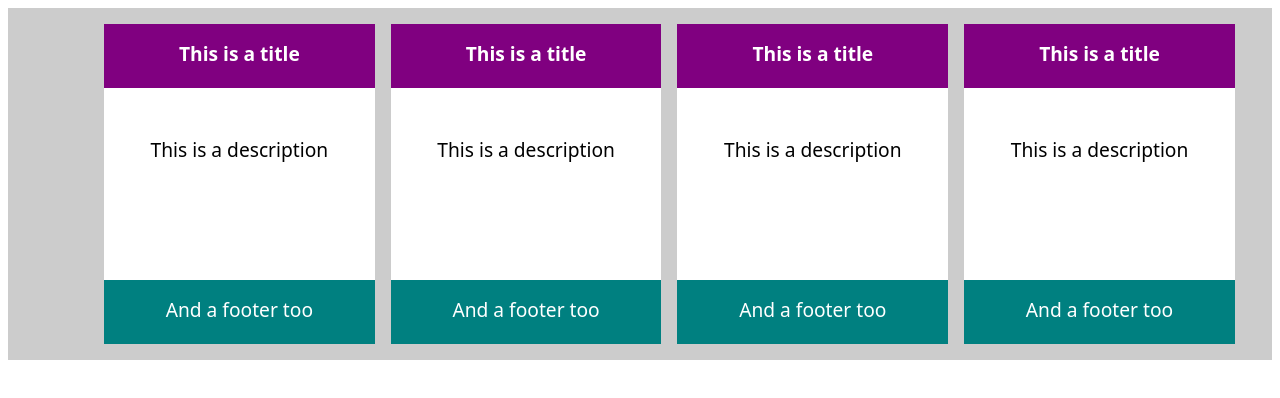
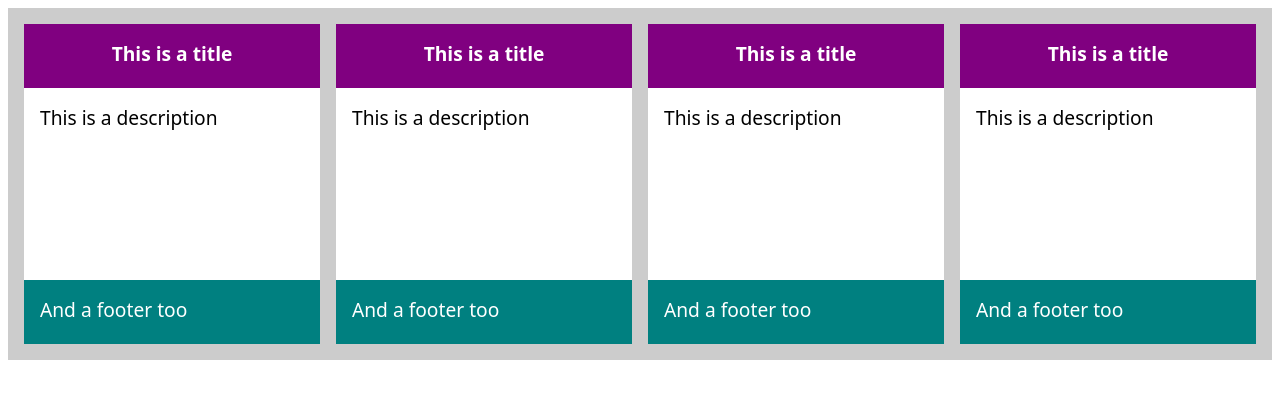
Before and after one commit to dana-ciocan/real-life-subgrid-examples, a plain HTML site: page 1-set-height/index.html in a window 1280 px wide. Drawn offline with Linux system fonts and the light colour scheme.

Commit message:
Tweak set height styles

```diff
--- a/1-set-height/styles.css
+++ b/1-set-height/styles.css
@@ -3,14 +3,13 @@
 }
 
 .center-container {
-  text-align: center;
-  margin: 0;
+  margin: 0 auto;
   padding: 0;
 }
 
 .card {
   margin-top: 1rem;
-  width: 98%;
+  width: 100%;
 }
 
 .card:first-of-type {
@@ -19,14 +18,10 @@
 
 .title {
   min-height: 2rem;
-  margin-bottom: 1rem;
 }
 
 .description {
-  min-height: 7rem;
-  margin-bottom: 1rem;
-  padding-top: 1rem;
-  margin-top: 2rem;
+  min-height: 10rem;
 }
 
 .footer {
@@ -40,7 +35,7 @@
 
   .card {
     float: left;
-    width: 48%;
+    width: calc(50% - 0.5rem);
     margin: 1rem 0 0 1rem;
   }
 
@@ -56,11 +51,10 @@
 @media (min-width: 75rem) {
   .container {
     height: 20rem;
-    padding-left: 6rem;
   }
 
   .card {
-    width: 23.5%;
+    width: calc(25% - 0.75rem);
     margin: 0 0 0 1rem;
   }
 
```
